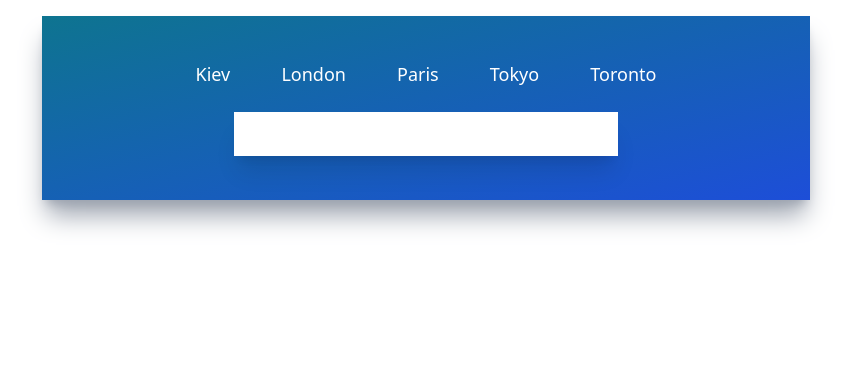
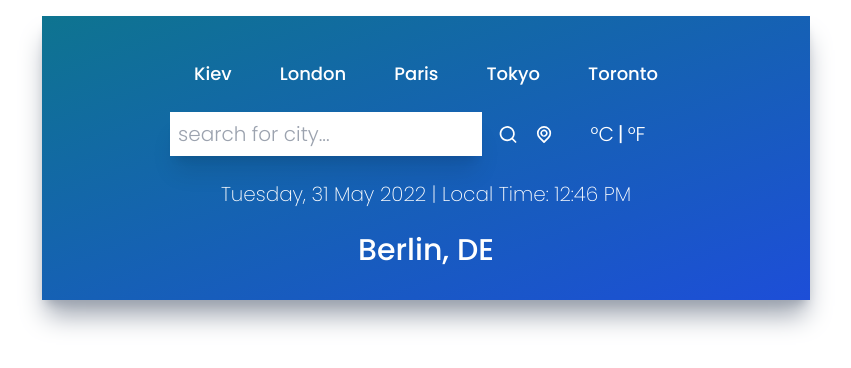
Before and after one commit to Vadym-js/react-weather-app, a React (Create React App) app: page / in a window 1280 px wide. Shown: the top 368 px of the page, without its empty margins (214-1065 px from the left). Built offline with nearby package versions, Linux system fonts and the light colour scheme.

Commit message:
Added static two lines with the location of the selected city and time, also added fonts that are more suitable for the application(2)

```diff
--- a/src/App.js
+++ b/src/App.js
@@ -2,6 +2,7 @@
 import TopButtons from "./components/TopButtons";
 import UilReact from "@iconscout/react-unicons";
 import Inputs from "./components/Inputs";
+import TimeAndLocation from "./components/TimeAndLocation";
 
 
 function App() {
@@ -10,6 +11,8 @@
       to-blue-700 h-fit shadow-xl shadow-gray-400">
         <TopButtons/>
           <Inputs/>
+
+          <TimeAndLocation/>
       </div>
   );
 }
--- a/src/components/Inputs.jsx
+++ b/src/components/Inputs.jsx
@@ -7,8 +7,26 @@
         <div className="flex flex-row justify-center my-6 ">
             <div className="flex flex-row w-3/4 items-center space-x-4">
                 <input type="text"
+                       placeholder="Search for city..."
                        className="text-xl font-light p-2 w-full shadow-xl
-                       focus:outline-none capitalize"/>
+                       focus:outline-none capitalize placeholder:lowercase"/>
+                <UilSearch
+                    size={25}
+                    className="text-white cursor-pointer transition ease-out hover:scale-125"/>
+                <UilLocationPoint
+                    size={25}
+                    className="text-white cursor-pointer transition ease-out hover:scale-125"/>
+            </div>
+            <div className="flex flex-row w-1/4 items-center justify-center">
+                <button
+                    name="metric"
+                    className="text-xl text-white font-light">&deg;C
+                </button>
+                <p className="text-xl text-white mx-1">|</p>
+                <button
+                    name="imperial"
+                    className="text-xl text-white font-light">&deg;F
+                </button>
             </div>
         </div>
     );
--- /dev/null
+++ b/src/components/TimeAndLocation.jsx
@@ -0,0 +1,16 @@
+import React from "react";
+
+function TimeAndLocation(){
+
+    return<div>
+            <div className="flex items-center justify-center my-6">
+                <p className="text-white text-xl font-extralight ">
+                Tuesday, 31 May 2022 | Local Time: 12:46 PM
+                </p>
+            </div>
+        <div className="flex items-center justify-center my-3">
+            <p className="text-white text-3xl font-medium">Berlin, DE</p>
+        </div>
+        </div>
+}
+export default TimeAndLocation
--- a/src/index.css
+++ b/src/index.css
@@ -1,3 +1,11 @@
+@import url('https://fonts.googleapis.com/css2?family=Poppins:ital,wght@0,100;0,200;0,300;0,400;0,500;0,600;0,700;0,800;0,900;1,100;1,200;1,300;1,400;1,500;1,600;1,700;1,800;1,900&family=Roboto&display=swap');
+
 @tailwind base;
 @tailwind components;
 @tailwind utilities;
+
+@layer base {
+    html{
+        font-family: 'Poppins', sans-serif;
+    }
+}
```
